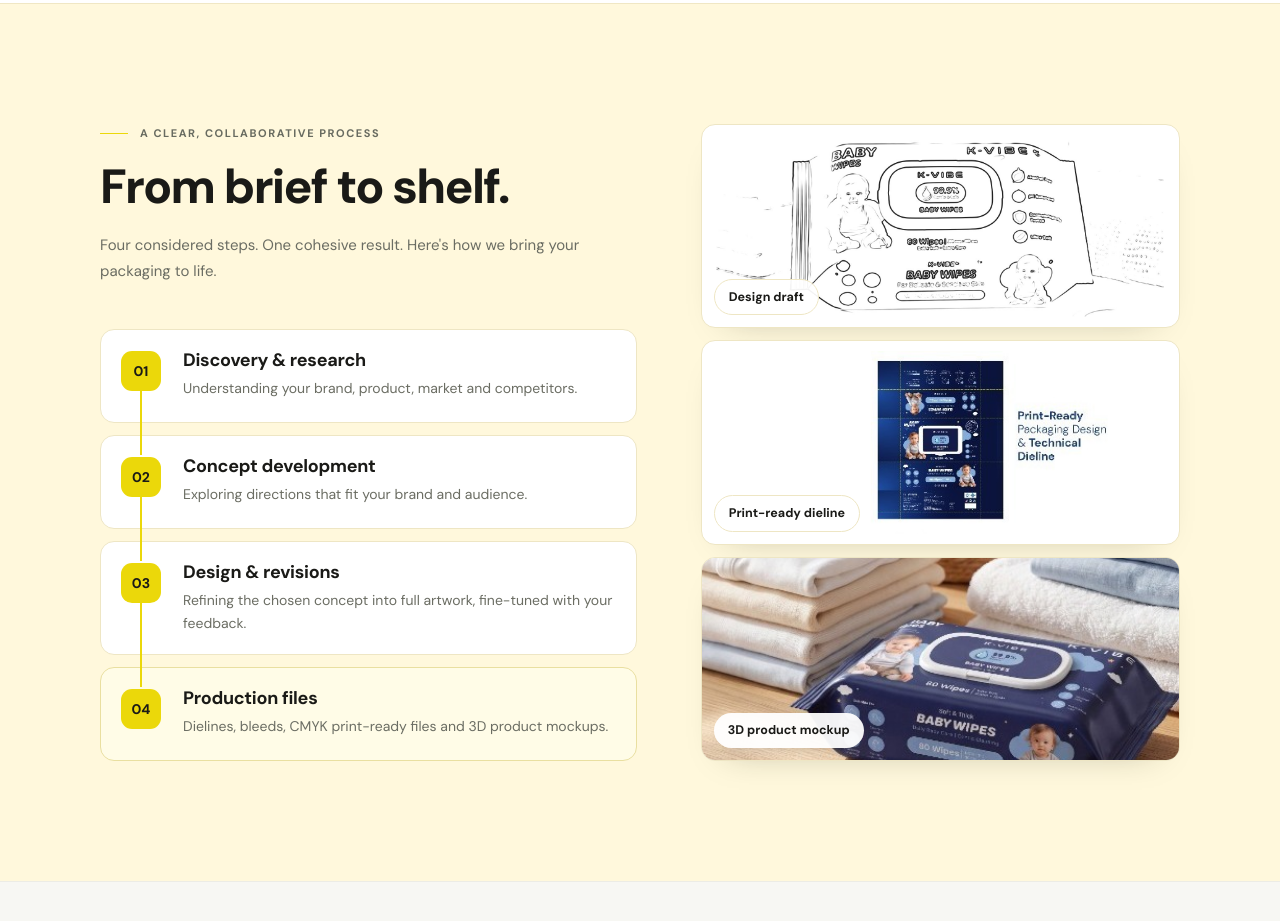
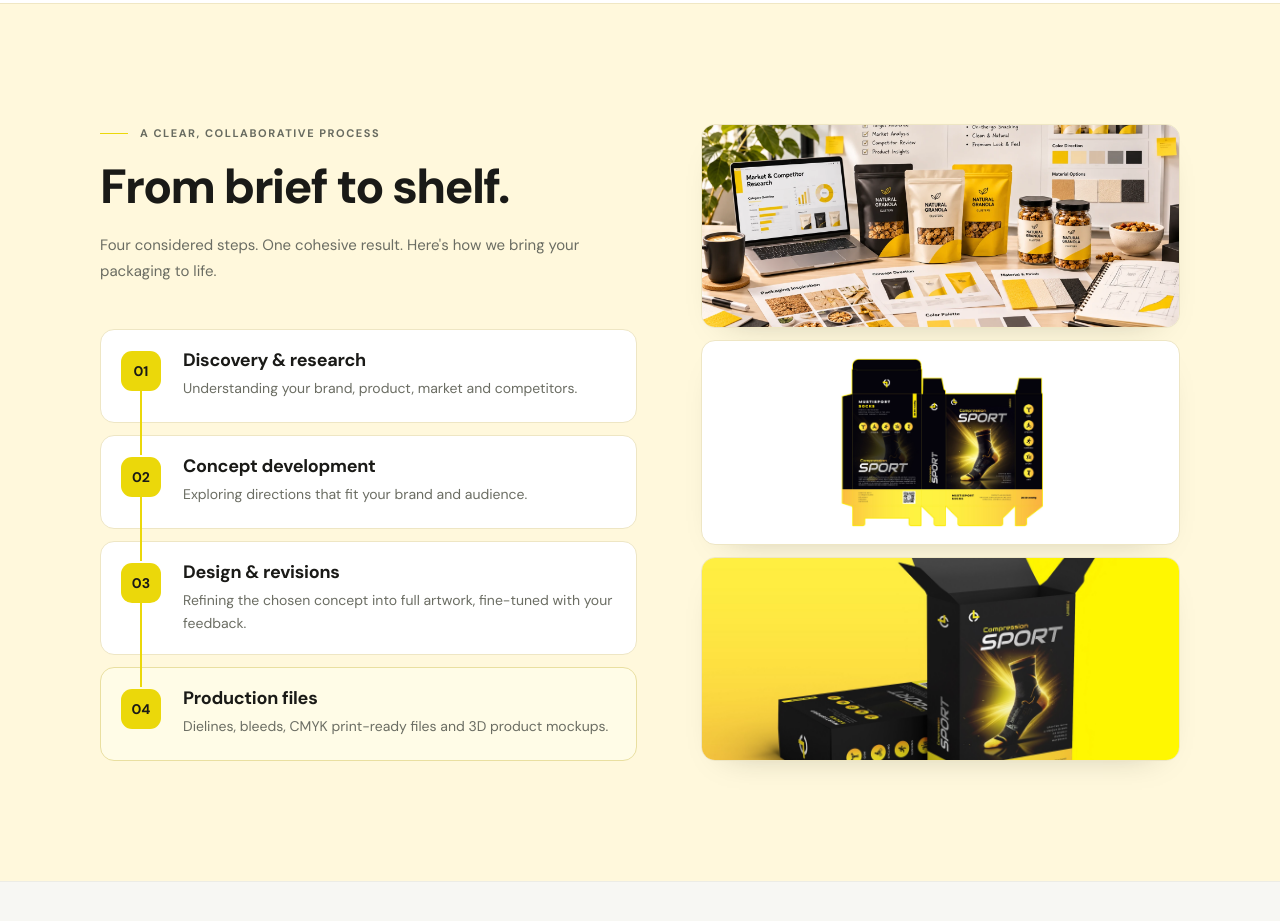
Before and after one commit to WhiterLahiru/roshan-portfolio, a plain HTML site: page index.html in a window 1280 px wide. Shown: the part 1940-2861 px from the top of the page. Drawn offline with Linux system fonts and the light colour scheme.

Commit message:
Update process section images

```diff
--- a/index.html
+++ b/index.html
@@ -114,10 +114,10 @@
         <li class="rv"><b>Production files</b><p>Dielines, bleeds, CMYK print-ready files and 3D product mockups.</p></li>
       </ol>
     </div>
-    <div class="proc-show rv" aria-label="K-VIBE baby wipes: from design draft to print-ready dieline to 3D product mockup">
-      <figure class="fit"><img loading="lazy" src="assets/process/step-draft.jpg?v=3" alt="Line-art draft of the K-VIBE baby wipes pack"><figcaption>Design draft</figcaption></figure>
-      <figure class="fit"><img loading="lazy" src="assets/process/step-dieline.jpg" alt="Print-ready K-VIBE dieline with technical layout"><figcaption>Print-ready dieline</figcaption></figure>
-      <figure><img loading="lazy" src="assets/process/step-final.jpg" alt="3D product mockup of the K-VIBE baby wipes pack"><figcaption>3D product mockup</figcaption></figure>
+    <div class="proc-show rv" aria-label="From discovery and research to print-ready dieline to finished 3D box mockup">
+      <figure><img loading="lazy" src="assets/process/step-research.webp" alt="Discovery and research board with market research, concept directions, colour palette and material samples"></figure>
+      <figure class="fit"><img loading="lazy" src="assets/process/step-socks-dieline.jpg" alt="Print-ready dieline for Compression Sport socks box"></figure>
+      <figure><img loading="lazy" src="assets/process/step-socks-mockup.jpg" alt="3D mockup of the Compression Sport socks box"></figure>
     </div>
   </div>
 </section>
```
Also changed, not shown: assets/process/step-dieline.jpg (deleted), assets/process/step-final.jpg (deleted), assets/process/step-research.webp (added), assets/process/step-socks-dieline.jpg (added), assets/process/step-socks-mockup.jpg (added).
